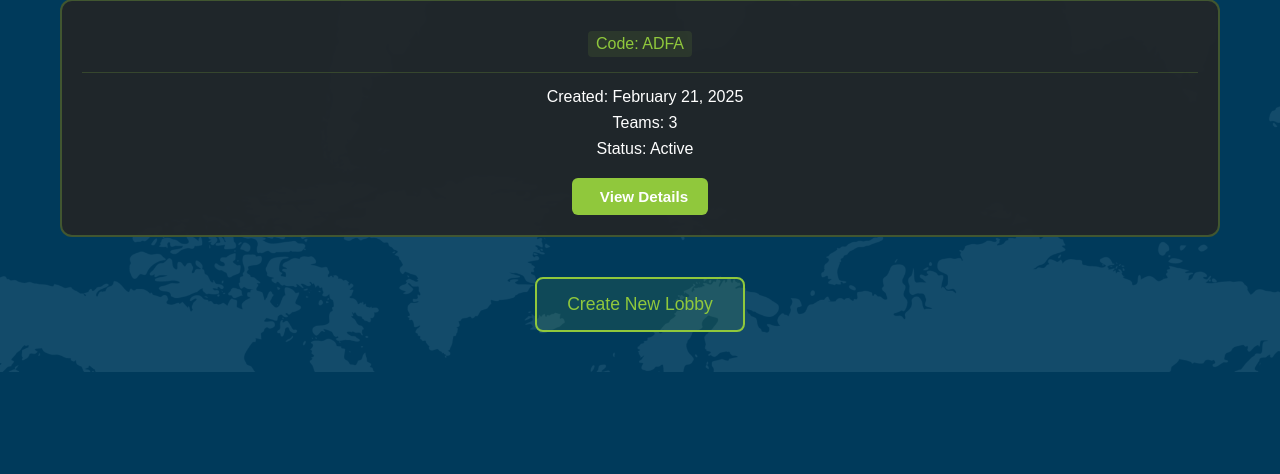
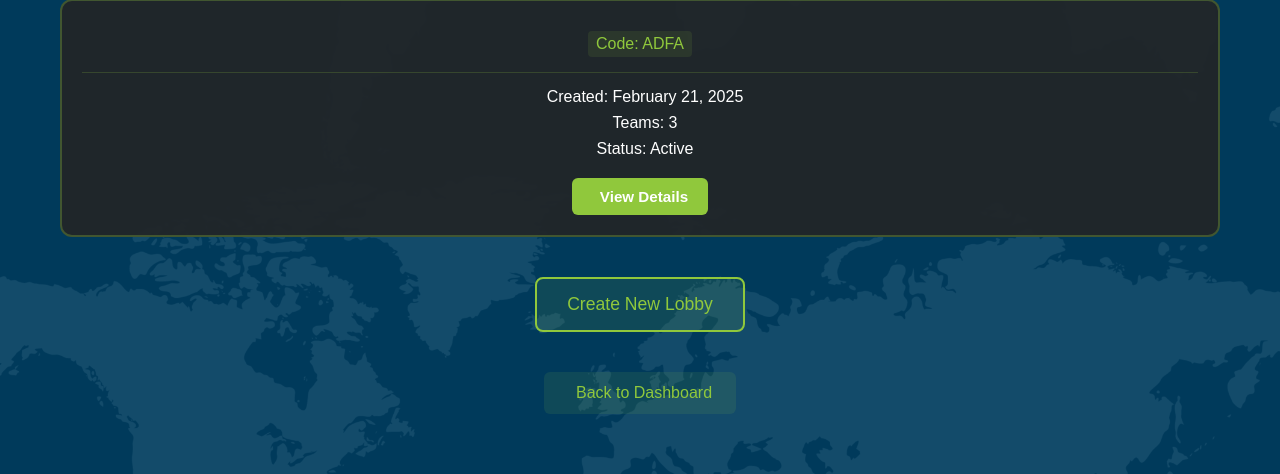
Before and after one commit to thurd1/scavenger_hunt, a Django app: page /manage-lobbies/ in a window 1280 px wide. Shown: the part 625-1099 px from the top of the page. Before the commit the page ends 997 px from the top, so only its background shows below. Run offline with Django 5.2, Linux system fonts and the light colour scheme; a user stored in the database is signed in; data comes from the database, SQL or seed files in the repository; parts of the project's set-up code (start-up, migrations or seed data) failed here and were passed over.

Commit message:
more fixes

```diff
--- a/scavenger_hunt/templates/hunt/manage_lobbies.html
+++ b/scavenger_hunt/templates/hunt/manage_lobbies.html
@@ -41,6 +41,12 @@
         <button class="create-lobby-btn" onclick="showCreateForm()">
             <i class="fas fa-plus"></i> Create New Lobby
         </button>
+    </div>
+
+    <div class="back-button-container">
+        <a href="{% url 'leader_dashboard' %}" class="back-btn">
+            <i class="fas fa-arrow-left"></i> Back to Dashboard
+        </a>
     </div>
 </div>
 
@@ -192,6 +198,29 @@
         grid-template-columns: 1fr;
     }
 }
+
+.back-button-container {
+    text-align: center;
+    margin-top: 40px;
+    margin-bottom: 20px;
+}
+
+.back-btn {
+    display: inline-flex;
+    align-items: center;
+    gap: 8px;
+    background: rgba(144, 200, 60, 0.1);
+    color: #90C83C;
+    padding: 12px 24px;
+    border-radius: 6px;
+    text-decoration: none;
+    transition: all 0.2s;
+}
+
+.back-btn:hover {
+    background: rgba(144, 200, 60, 0.2);
+    transform: translateY(-2px);
+}
 </style>
 
 <script>
```
Also changed, not shown: scavenger_hunt/templates/hunt/manage_riddles.html (+9 -8 lines).
